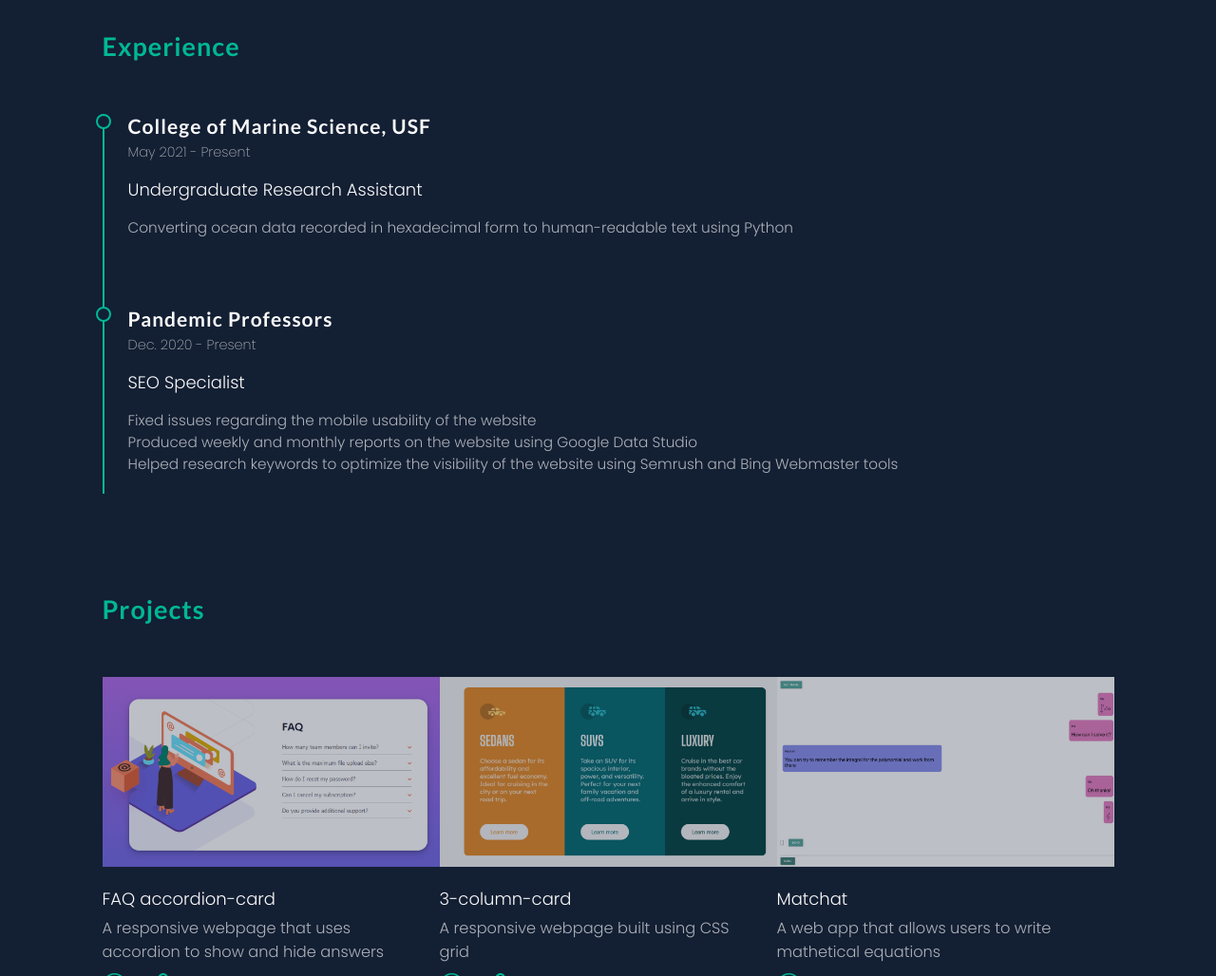
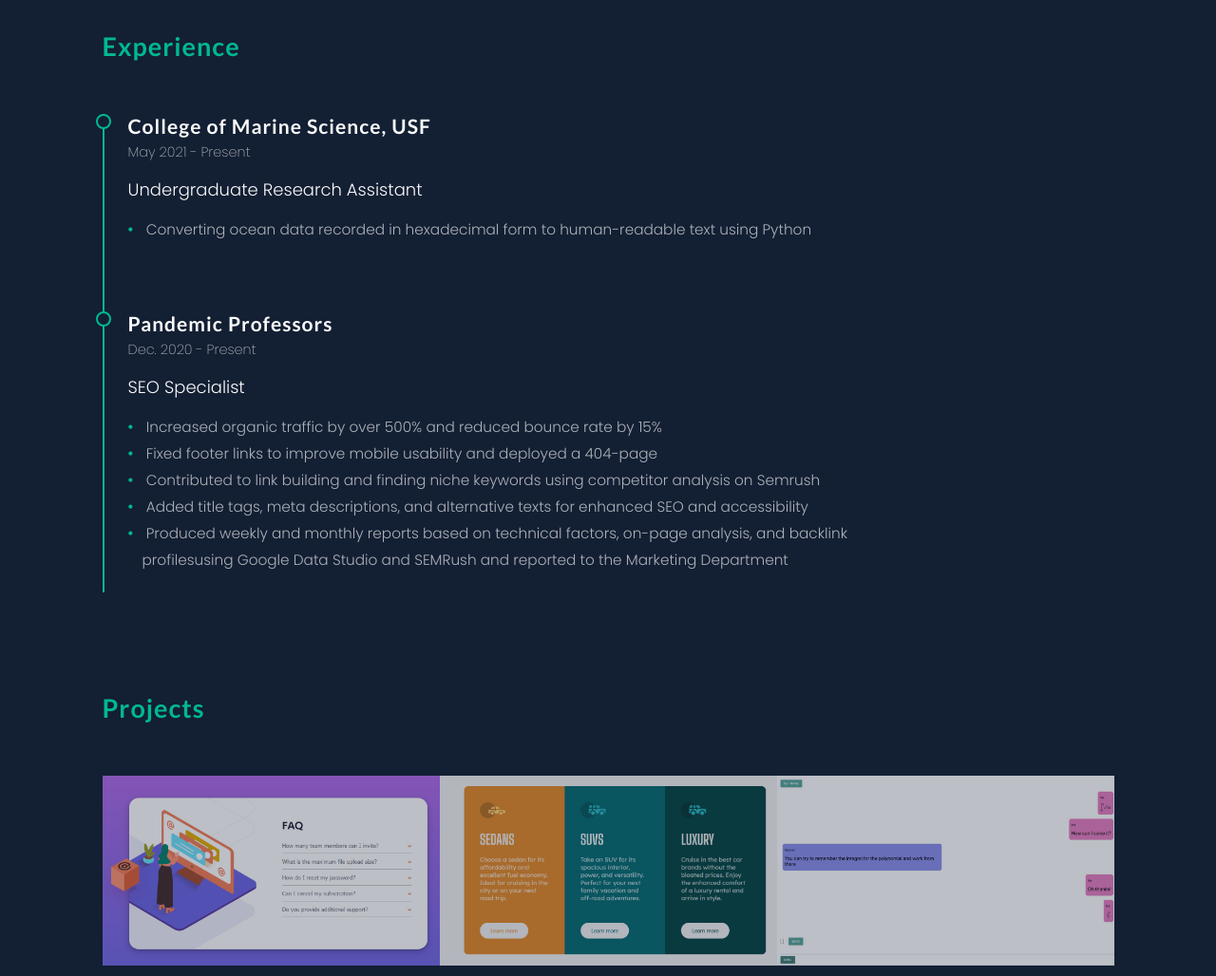
Before and after one commit to Wolverine1122/Personal-Website, a plain HTML site: page index.html in a window 1280 px wide. Shown: the part 1400-2428 px from the top of the page at 95% size. Drawn offline with nearby package versions, Linux system fonts and the light colour scheme; no server answers.

Commit message:
add bullet points to experience section

```diff
--- a/css/queries.css
+++ b/css/queries.css
@@ -73,6 +73,10 @@
         display: unset;
     }
 
+    .content .tail-of-the-line {
+        width: 95%;
+    }
+
     .introduction-section {
         grid-template-columns: 1fr;
         grid-template-rows: 250px auto;
--- a/css/styles.css
+++ b/css/styles.css
@@ -312,14 +312,27 @@ nav .navbar-links ul li a:hover {
 
 .content ul {
     font-size: 85%;
-    margin-top: 15px;
-    margin-bottom: 5%;
+    margin: 15px 0 5% 15px;
     list-style-type: none;
     color: var(--secondary-text);
 }
 
+.content ul li {
+    line-height: 28px;
+}
+
+.content ul li::before {
+    content: "\2022";
+    color: var(--highlighter);
+    font-weight: bold;
+    display: inline-block;
+    width: 1em;
+    margin-left: -1em;
+}
+
 .content .tail-of-the-line {
     margin-bottom: 0;
+    width: 80%;
 }
 
 .education-section,
--- a/index.html
+++ b/index.html
@@ -260,7 +260,7 @@
       <div class="section-title" id="experience">
         <h2>Experience</h2>
       </div>
-      <div class="content1 content">
+      <div class="content content1">
         <h3>College of Marine Science, USF</h3>
         <h6>May 2021 - Present</h6>
         <p>Undergraduate Research Assistant</p>
@@ -276,14 +276,26 @@
         <h6>Dec. 2020 - Present</h6>
         <p>SEO Specialist</p>
         <ul class="tail-of-the-line">
-          <li>Fixed issues regarding the mobile usability of the website</li>
           <li>
-            Produced weekly and monthly reports on the website using Google Data
-            Studio
+            Increased organic traffic by over 500% and reduced bounce rate by
+            15%
           </li>
           <li>
-            Helped research keywords to optimize the visibility of the website
-            using Semrush and Bing Webmaster tools
+            Fixed footer links to improve mobile usability and deployed a
+            404-page
+          </li>
+          <li>
+            Contributed to link building and finding niche keywords using
+            competitor analysis on Semrush
+          </li>
+          <li>
+            Added title tags, meta descriptions, and alternative texts for
+            enhanced SEO and accessibility
+          </li>
+          <li>
+            Produced weekly and monthly reports based on technical factors,
+            on-page analysis, and backlink profilesusing Google Data Studio and
+            SEMRush and reported to the Marketing Department
           </li>
         </ul>
       </div>
```
